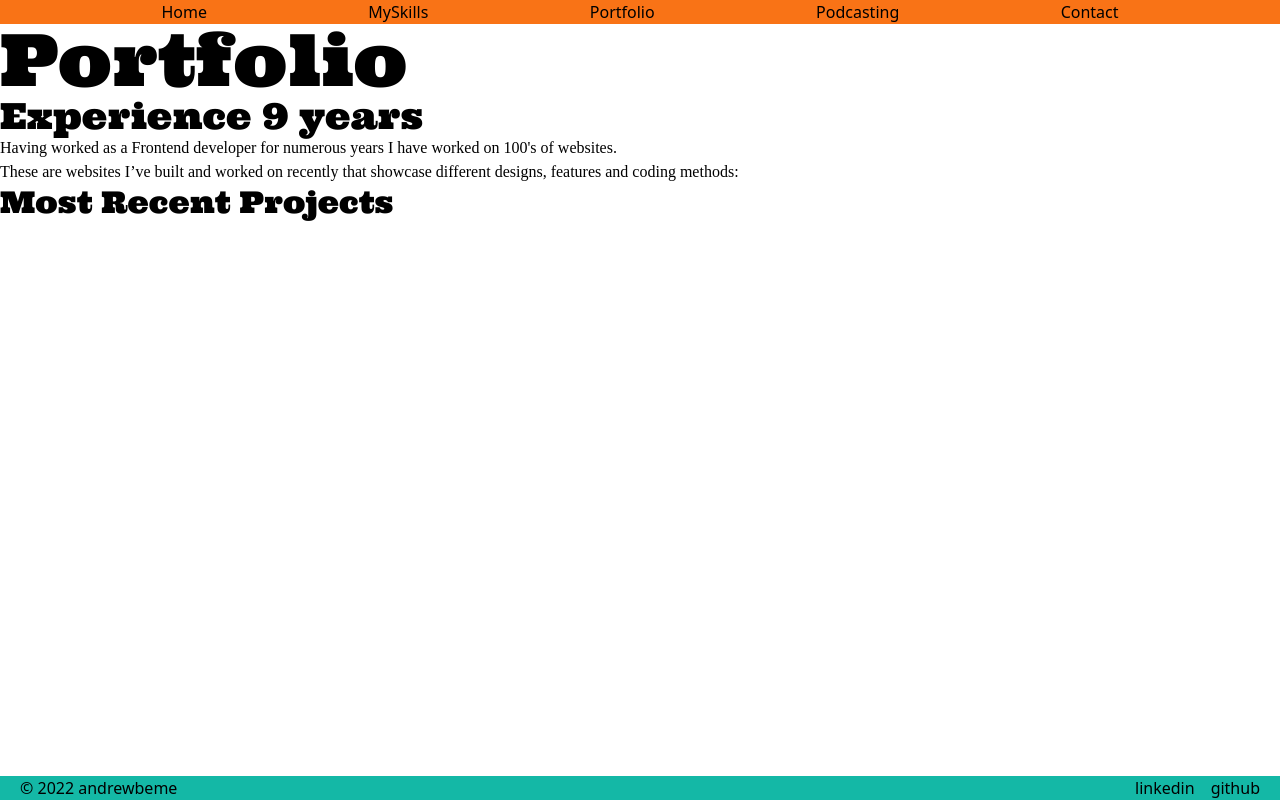
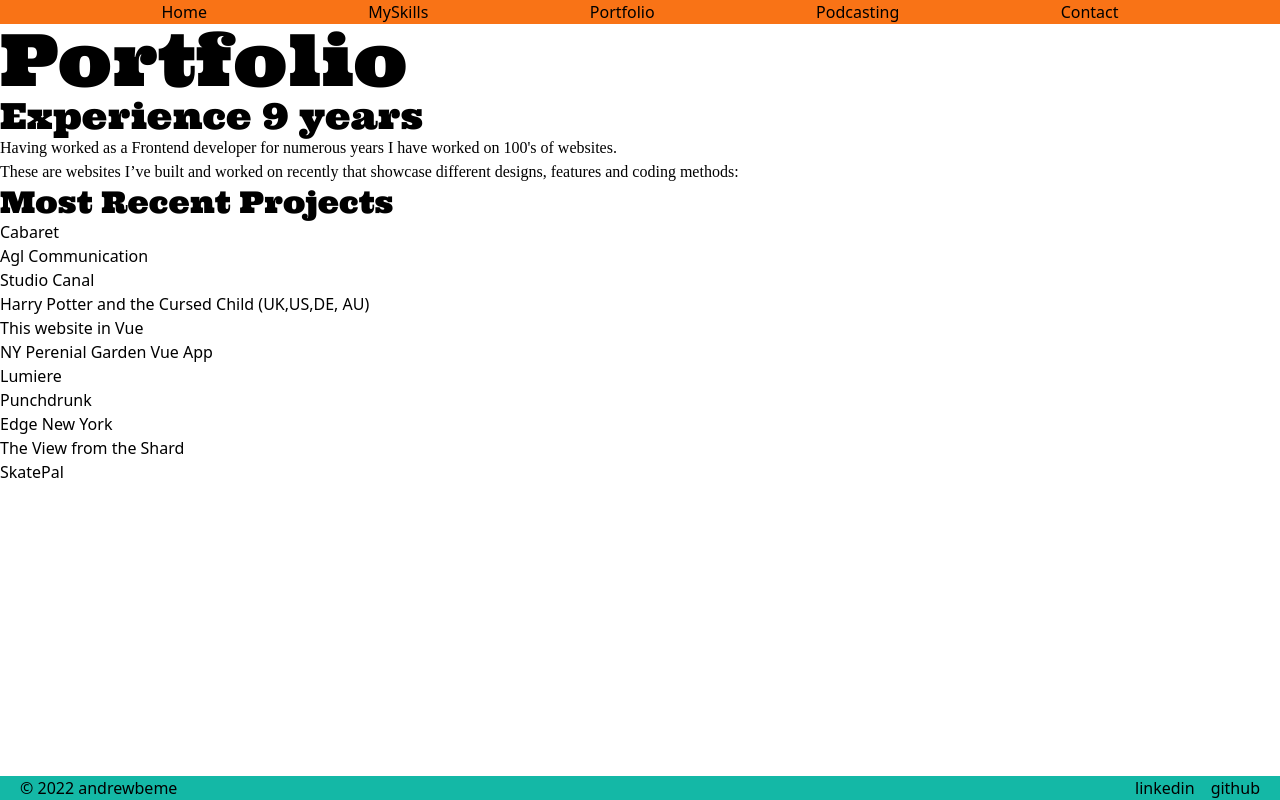
Before and after one commit to andrew-os/andrewbe-new, a Next.js app in the folder andrewbe-me/: page /portfolio in a window 1280 px wide. Built offline with nearby package versions, Linux system fonts and the light colour scheme; a web font is replaced by a local one.

Commit message:
card item, portfolio items and list, page layouts for podcast page

```diff
--- /dev/null
+++ b/andrewbe-me/components/Card.tsx
@@ -0,0 +1,24 @@
+interface CardProps{
+    title: string;
+    link: string;
+    content: string;
+    tags: string[]
+}
+
+export default function Card({title, link, content, tags}: CardProps){
+    return(
+        <div>
+            <a href={link} rel="noreferrer" target="_blank">
+                <h3>{title}</h3>
+                <p>{content}</p>
+                <div>
+                    <ul>
+                        {tags.map((tag) =>(
+                            <li key={tag}>tag</li>
+                        ))}
+                    </ul>
+                </div>
+            </a>
+        </div>
+    )
+}
--- /dev/null
+++ b/andrewbe-me/components/PorftolioList.tsx
@@ -0,0 +1,16 @@
+import { portfolioList } from "../utils/content"
+import PortfolioListItem from "./PortfolioListItem"
+
+export default function PortfolioList(){
+    return (
+        <div>
+            <ul>
+                {portfolioList.map(({title, link}) => (
+                    <li key={title}>
+                        <PortfolioListItem title={title} link={link} />
+                    </li>
+                ))}
+            </ul>
+        </div>
+    )
+}
--- /dev/null
+++ b/andrewbe-me/components/PortfolioListItem.tsx
@@ -0,0 +1,12 @@
+
+
+interface PortfolioItemProps{
+    title: string;
+    link: string;
+}
+
+export default function PortfolioListItem({title, link}: PortfolioItemProps){
+    return(
+        <a href={link} target="_blank" rel="noreferrer" >{title}</a>
+    )
+}
--- a/andrewbe-me/pages/podcasting/index.tsx
+++ b/andrewbe-me/pages/podcasting/index.tsx
@@ -1,8 +1,32 @@
 import type { NextPage } from 'next'
+import Footer from '../../components/Footer'
+import Header from '../../components/Header'
+import PageHeader from '../../components/PageHeader'
+import TextBody from '../../components/TextBody'
 
 const Podcasting: NextPage = () => {
     return(
-        <h1>Test Podcasting</h1>
+        <div className='min-h-screen flex flex-col'>
+            <Header />
+            <div className='flex flex-1 flex-col'>
+                <PageHeader pageTitle='Hello Podcasting' />
+                <main>
+                    <TextBody>Combining a love for Radio, Film and Podcast with a BSc in Audio and Acoustics, I was co-hosting and producing a weekly movie podcast while in London</TextBody>
+                    <TextBody>We had hundreds of listeners globally and had a great time doing it, culminating in film festival invites.</TextBody>
+                    <TextBody>Having started this from the ground up ourselves, I would like to offer help to any other small business or person looking to have a Podcast</TextBody>
+                    <TextBody>I can offer information and help with:</TextBody>
+                    <ul>
+                        <li>Online Hosting</li>
+                        <li>Cross platform distrubtion</li>Cross platform distrubtion
+                        <li>Audio Editing, Mixing and Mastering</li>
+                        <li>Software needed</li>
+                        <li>Equipment for any budget</li>
+                        <li>Recording techniques</li>
+                    </ul>
+                </main>
+            </div>
+            <Footer />
+        </div>
     )
 }
 
--- a/andrewbe-me/pages/portfolio/index.tsx
+++ b/andrewbe-me/pages/portfolio/index.tsx
@@ -1,9 +1,11 @@
 import type { NextPage } from 'next'
+import Link from 'next/link'
 import Header from '../../components/Header'
 import Footer from '../../components/Footer'
 import PageHeader from '../../components/PageHeader'
 import ExperienceYears from '../../components/ExperienceYears'
 import TextBody from '../../components/TextBody'
+import PortfolioList from '../../components/PorftolioList'
 
 const Portfolio: NextPage = () => {
     return(
@@ -17,23 +19,14 @@
                     <TextBody>These are websites I’ve built and worked on recently that showcase different designs, features and coding methods:</TextBody>
                     <h2 className="text-3xl font-ultra">Most Recent Projects</h2>
 
-                    <div>
-                        {/* card of latest three in grid */}
+                    <div className='grid md:grid-cols-3'>
+
                     </div>
 
-                    <div>
-                        {/* list of other sites https://www.akauk.com/ cabaret studiocanal orlando ballet agl communication harry potter This website in Vue
-Punchdrunk
-Edge New York
-Lumiere
-New York Perennial Garden (Vue app)
-Fairfield Halls
-Harrypotter - us/uk/au/de
-The View from The Shard (Vue components inc.)
-Skatepal */}
-                    </div>
+
 
                 </main>
+                <PortfolioList />
             </div>
             <Footer />
         </div>
--- a/andrewbe-me/utils/content.ts
+++ b/andrewbe-me/utils/content.ts
@@ -79,7 +79,7 @@
       },
       {
           title: 'Orlando Ballet',
-          link: '',
+          link: 'https://orlandoballet.org/',
           content: '',
           stack: [
               `Wordpress`,
@@ -89,3 +89,50 @@
           ]
       }
   ]
+
+  export const portfolioList = [
+    {
+      title: 'Cabaret',
+      link: 'https://kitkat.club/cabaret-london/'
+    },
+    {
+      title: 'Agl Communication',
+      link: 'https://www.aglcommunication.com/'
+    },
+    {
+      title: 'Studio Canal',
+      link: 'https://www.studiocanal.com/'
+    },
+    {
+      title: 'Harry Potter and the Cursed Child (UK,US,DE, AU)',
+      link: 'https://www.harrypottertheplay.com'
+    },
+    {
+      title: 'This website in Vue',
+      link: 'https://andrewbe-nuxt.netlify.app/'
+    },
+    {
+      title: 'NY Perenial Garden Vue App',
+      link: 'https://pg.nybg.org/#/'
+    },
+    {
+      title: 'Lumiere',
+      link: 'https://www.lumiere-festival.com/'
+    },
+    {
+      title: 'Punchdrunk',
+      link: 'https://www.punchdrunk.com/'
+    },
+    {
+      title: 'Edge New York',
+      link: 'https://www.edgenyc.com/'
+    },
+    {
+      title: 'The View from the Shard',
+      link: 'https://www.theviewfromtheshard.com/'
+    },
+    {
+      title: 'SkatePal',
+      link: 'https://www.skatepal.co.uk/'
+    }
+  ]
```
